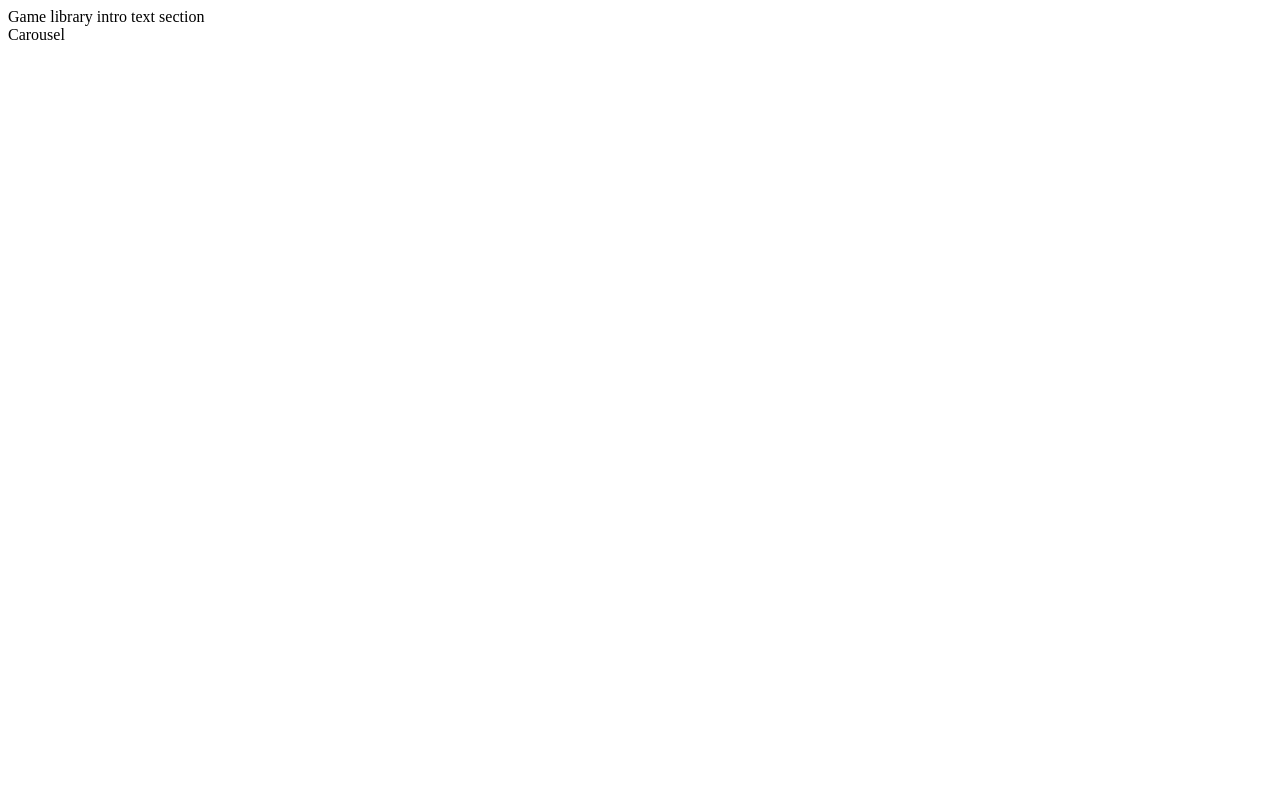
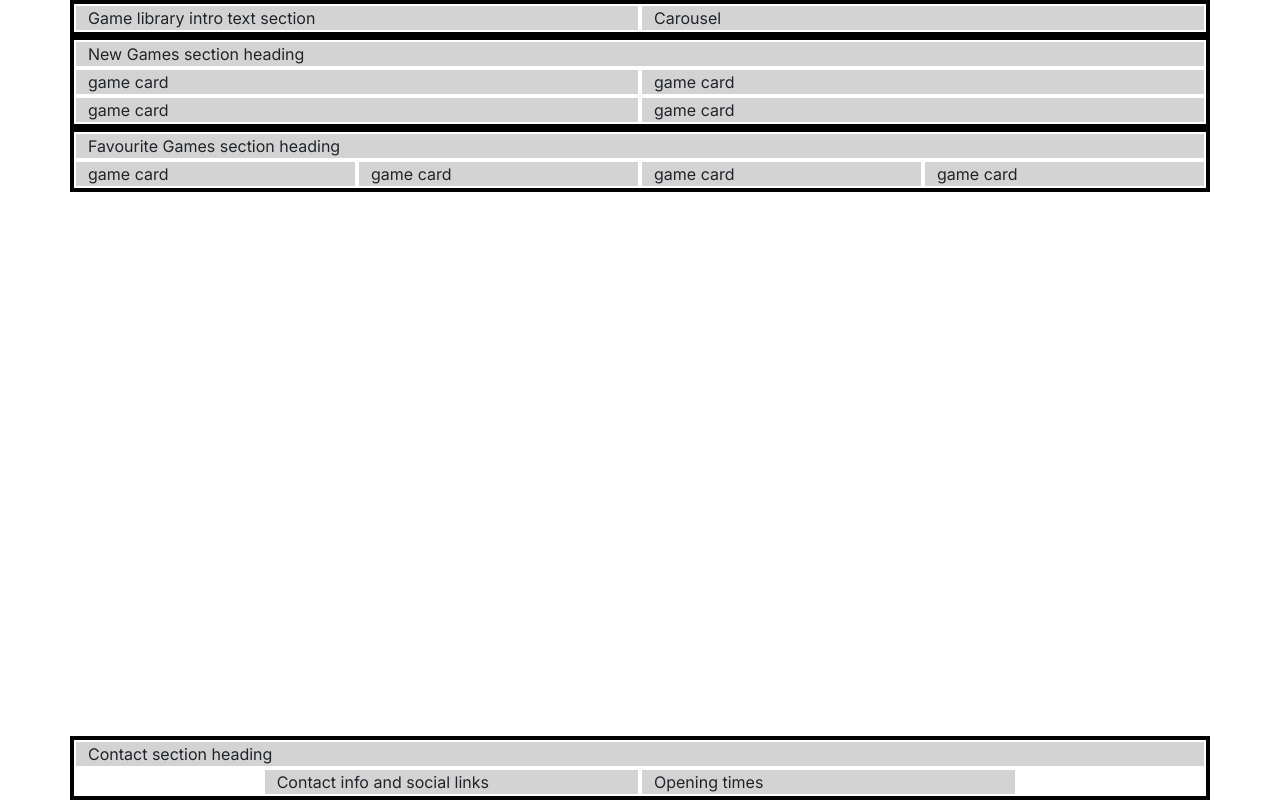
Before and after one commit to abi19x/boardwalk-games, a plain HTML site: page game-library.html in a window 1280 px wide. Drawn offline with nearby package versions, Linux system fonts and the light colour scheme; a web font is replaced by a local one.

Commit message:
game-library page boilerplate created

```diff
--- a/game-library.html
+++ b/game-library.html
@@ -10,10 +10,17 @@
 <link rel="apple-touch-icon" sizes="180x180" href="assets/images/apple-touch-icon.png">
 <link rel="icon" type="image/png" sizes="32x32" href="assets/images/favicon-32x32.png">
 <link rel="icon" type="image/png" sizes="16x16" href="assets/images/favicon-16x16.png">
+
+ <!-- Bootstrap CSS Link-->
+ <link href="https://cdn.jsdelivr.net/npm/bootstrap@5.3.3/dist/css/bootstrap.min.css" rel="stylesheet" integrity="sha384-QWTKZyjpPEjISv5WaRU9OFeRpok6YctnYmDr5pNlyT2bRjXh0JMhjY6hW+ALEwIH" crossorigin="anonymous">
+
+ <!-- Custom CSS Stylesheet-->
+  <link rel="stylesheet" href="assets/css/style.css">
 </head>
 
 <!-- Classes on body set to work with mt-auto on footer to ensure it always stays at the bottom of the page-->
 <body class="d-flex flex-column min-vh-100">
+
      <!-- Header with carousel-->
       <header>
         <section class="container">
@@ -24,12 +31,55 @@
         </section>
       </header>
 
+      <!-- Main element to hold all key sections of the home page.It is not part of the grid structure.-->
+       <main>
 
+        <!-- New games section -->
+        <section class="container">
+            <div class="row">
+                <div class="col-12">New Games section heading</div>
+                <div class="col-12 col-md-6 col-xl-6">game card</div>
+                <div class="col-12 col-md-6 col-xl-6">game card</div>
+                <div class="col-12 col-md-6 col-xl-6">game card</div>
+                <div class="col-12 col-md-6 col-xl-6">game card</div>
+            </div>
+        </section>
 
-     <!-- mt-auto added to push footer to the bottom of the page-->
-    <footer class="mt-auto">
+        <!-- Favourite games section -->
+         <section class="container">
+            <div class="row">
+                <div class="col-12">Favourite Games section heading</div>
+                <div class="col-12 col-md-6 col-xl-3">game card</div>
+                <div class="col-12 col-md-6 col-xl-3">game card</div>
+                <div class="col-12 col-md-6 col-xl-3">game card</div>
+                <div class="col-12 col-md-6 col-xl-3">game card</div>
+            </div>
+         </section>
+ </main>
 
+ <!-- Footer / contact section-->
+
+       <!-- mt-auto added to push footer to the bottom of the page-->
+       <footer class="mt-auto">
+
+        <div class="container">
+            <div class="row justify-content-center">
+                <div class="col-12">Contact section heading</div>
+
+                <!-- Contact info-->
+                <div class="col-12 col-md-6 col-xl-4">Contact info and social links</div>
+
+                <!-- Opening info-->
+                <div class="col-12 col-md-6 col-xl-4">Opening times</div>
+            </div>
+        </div>
     </footer>
+
+     <!-- Bootstrap JS Script-->
+     <script src="https://cdn.jsdelivr.net/npm/bootstrap@5.3.3/dist/js/bootstrap.bundle.min.js" integrity="sha384-YvpcrYf0tY3lHB60NNkmXc5s9fDVZLESaAA55NDzOxhy9GkcIdslK1eN7N6jIeHz" crossorigin="anonymous"></script>
+
+     <!-- Font Awsome kit-->
+     <script src="https://kit.fontawesome.com/0da83067d9.js" crossorigin="anonymous"></script>
 
 </body>
 </html>
```
